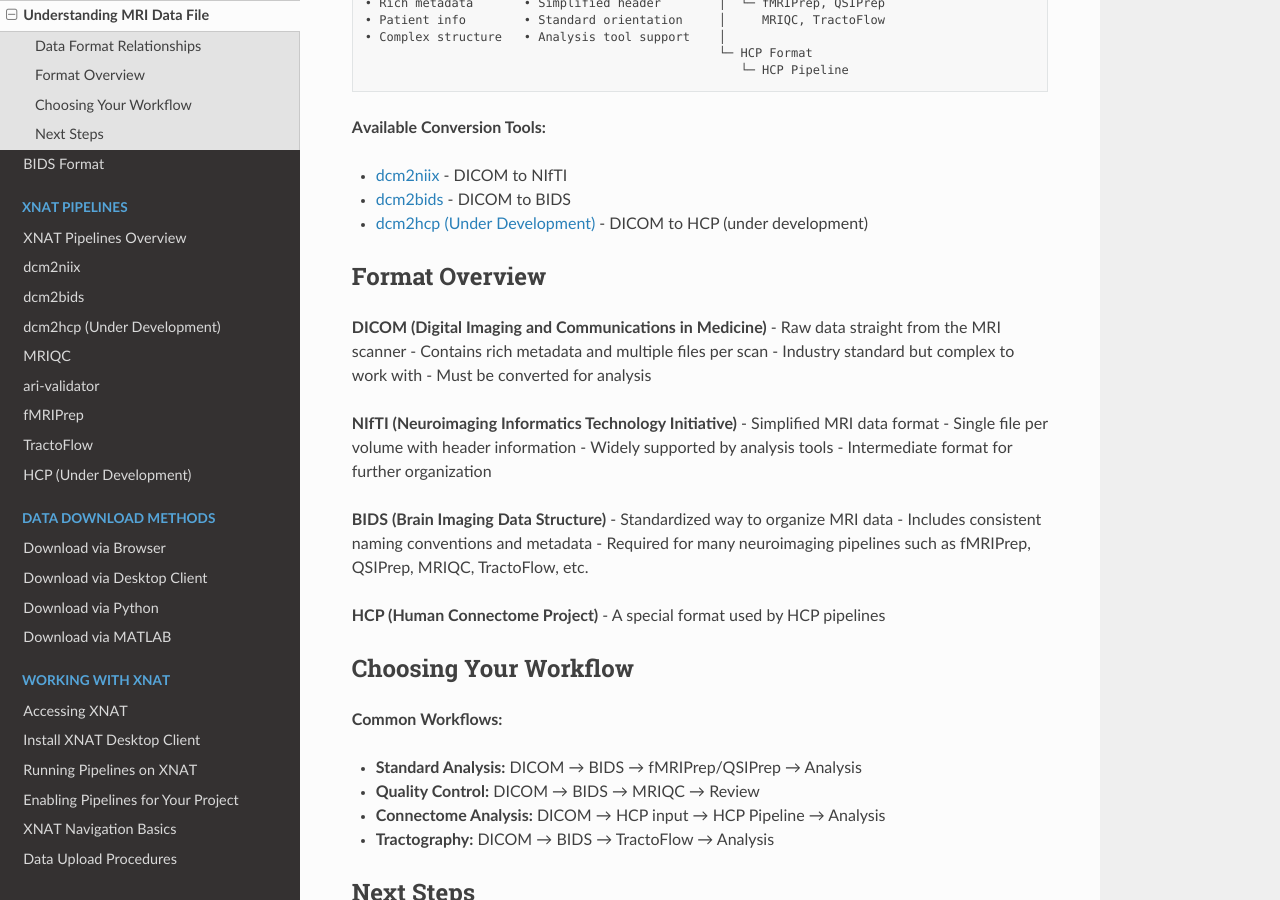
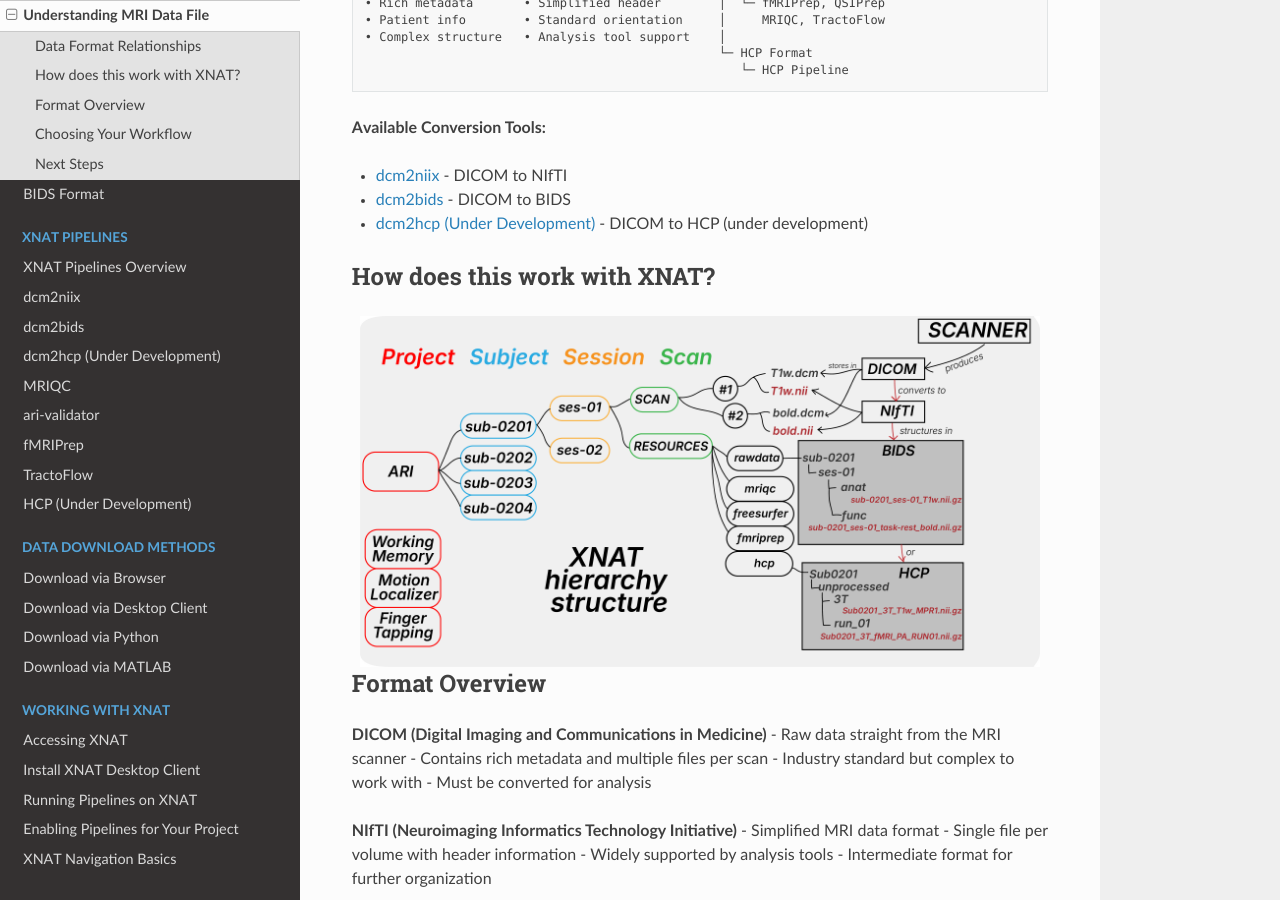
Before and after one commit to BioMedicalImaging-Core-NYUAD/xnat-docs, a Sphinx documentation site: the page built from docs/source/understanding_data/overview.rst, in a window 1280 px wide and 900 px high, scrolled down 493 px. Built offline with Sphinx 7.4.7 and the Read the Docs theme 3.1.0, drawn with Linux system fonts in a browser that asks for light colours.

Commit message:
infographic

```diff
--- a/docs/source/understanding_data/overview.rst
+++ b/docs/source/understanding_data/overview.rst
@@ -28,6 +28,17 @@
 - :doc:`../processing_pipelines/dcm2niix` - DICOM to NIfTI
 - :doc:`../processing_pipelines/dcm2bids` - DICOM to BIDS
 - :doc:`../processing_pipelines/dcm2hcp` - DICOM to HCP (under development)
+
+
+How does this work with XNAT?
+-----------------------------
+
+.. image:: ../_static/2.1.xnat.structure.png
+   :alt: xnat structure
+   :align: center
+   :width: 680px
+
+
 
 Format Overview
 ---------------
```
Also changed, not shown: docs/source/_static/2.1.xnat.structure.png (added), 1 other file.
